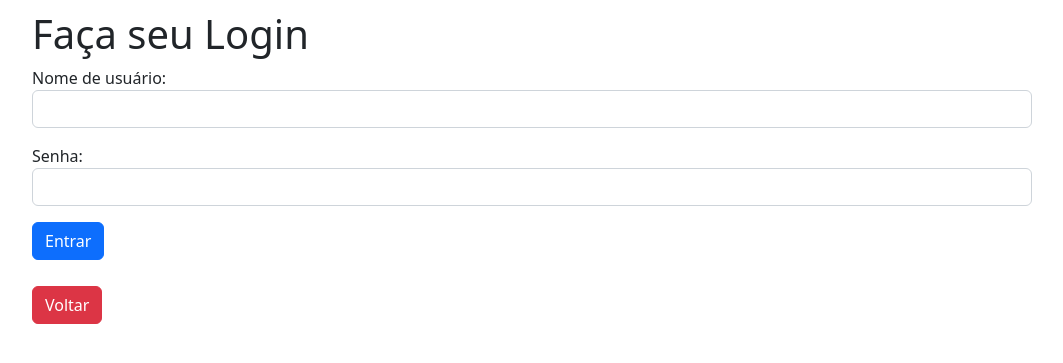
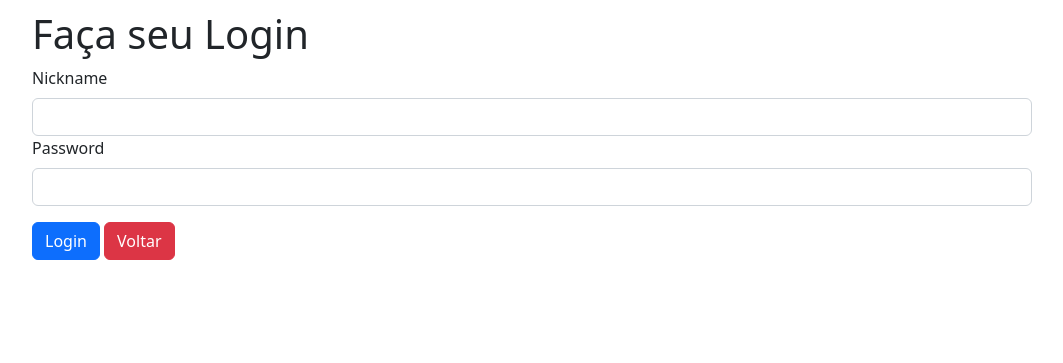
Before and after one commit to ernaneDomingues/Game_Library_v1.0, a Flask app: page /login in a window 1280 px wide. Shown: the top 363 px of the page, without its empty margins (108-1171 px from the left). Run offline with Flask 2, Linux system fonts and the light colour scheme; some libraries are stand-ins or nearby versions.

Commit message:
Completed Project

```diff
--- a/helpers.py
+++ b/helpers.py
@@ -1,7 +1,7 @@
 import os
 from jogoteca import app
 from flask_wtf import FlaskForm
-from wtforms import StringField, validators, SubmitField
+from wtforms import StringField, validators, SubmitField, PasswordField
 
 
 class FormularioJogo(FlaskForm):
@@ -10,6 +10,10 @@ class FormularioJogo(FlaskForm):
     console = StringField('Console', [validators.DataRequired(), validators.Length(min=1, max=20)])
     salvar = SubmitField('Salvar')
 
+class FormularioUsuario(FlaskForm):
+    nickname = StringField('Nickname', [validators.DataRequired(), validators.Length(min=1, max=8)])
+    password = PasswordField('Password', [validators.DataRequired(), validators.Length(min=1, max=100)])
+    login = SubmitField('Login')
 def recupera_imagem(id):
     for nome_arquivo in os.listdir(app.config['UPLOAD_PATH']):
         if f'capa{id}' in nome_arquivo:
--- a/jogoteca.py
+++ b/jogoteca.py
@@ -1,6 +1,7 @@
 from flask import Flask
 from flask_sqlalchemy import SQLAlchemy
 from flask_wtf.csrf import CSRFProtect
+from flask_bcrypt import Bcrypt
 
 app = Flask(__name__)
 
@@ -8,8 +9,10 @@ app.config.from_pyfile('config.py')
 
 db = SQLAlchemy(app)
 csrf = CSRFProtect(app)
+bcrypt = Bcrypt(app)
 
-from views import *
+from views_game import *
+from views_user import *
 
 if __name__ == '__main__':
     app.run(debug=True)
--- a/templates/cadastro.html
+++ b/templates/cadastro.html
@@ -1,8 +1,8 @@
 {% extends "template.html" %}
 {% block conteudo %}
-<form action="{{ url_for('criar') }}" method="post" enctype="multipart/form-data">
+<form class="formularioJogo" action="{{ url_for('criar') }}" method="post" enctype="multipart/form-data">
 
-    <figure class="img thumbnail col-md-4">
+    <figure class="img thumbnail col-md-4 formularioImagem">
         <img class="img-fluid" src="{{ url_for('imagem', nome_arquivo='capa_padrao.jpg') }}">
         <figcaption>
             <label class="fileContainer">
@@ -27,7 +27,7 @@
             {{ form.console.label(class='form-label') }}
             {{ form.console(class='form-control') }}
         </div>
-        <div class="form-group">
+        <div class="form-group buttons">
             {{ form.salvar(class='btn btn-primary') }}
             <a class="btn btn-danger" href="{{ url_for('index') }}">Voltar</a>
         </div>
--- a/templates/login.html
+++ b/templates/login.html
@@ -3,14 +3,20 @@
 
 <form method="POST" action="{{ url_for('autenticar') }}">
     <input type="hidden" name="proxima" value="{{ proxima }}">
-    <p><label>Nome de usuário:</label> <input class="form-control" type="text" name="usuario" required></p>
-    <p><label>Senha:</label> <input class="form-control" type="password" name="senha" required></p>
-    <p>
-        <button class="btn btn-primary" type="submit">Entrar</button>
-    </p>
+    {{ form.csrf_token() }}
+    <div class="form-group">
+        {{ form.nickname.label(class='form-label') }}
+        {{ form.nickname(class='form-control')}}
+    </div>
+    <div class="form-group">
+        {{ form.password.label(class='form-label') }}
+        {{ form.password(class='form-control')}}
+    </div>
+    <div class="form-group buttons">
+        {{ form.login(class='btn btn-primary') }}
+        <a class="btn btn-danger" href="{{ url_for('index') }}">Voltar</a>
+    </div>
 </form>
-
-<a class="btn btn-danger" href="{{ url_for('index') }}">Voltar</a>
 </div>
 
 {% endblock %}
--- a/views.py
+++ b/views_game.py
@@ -1,6 +1,6 @@
 from flask import render_template, request, redirect, session, flash, url_for, send_from_directory
 from jogoteca import app, db
-from models import Jogos, Usuarios
+from models import Jogos
 from helpers import recupera_imagem, deleta_arquivo, FormularioJogo
 import time
 @app.route('/')
@@ -8,14 +8,12 @@ def index():
     jogos = Jogos.query.order_by(Jogos.id)
     return render_template('lista.html', titulo='Jogos', jogos=jogos)
 
-
 @app.route('/cadastro')
 def cadastro():
     if 'usuario_logado' not in session or session['usuario_logado'] == None:
         return redirect(url_for('login', proxima=url_for('cadastro')))
     form = FormularioJogo()
     return render_template('cadastro.html', titulo='Cadastro de jogos', form=form)
-
 
 @app.route('/criar', methods=['POST', ])
 def criar():
@@ -90,30 +88,6 @@ def deletar(id):
 
     return redirect(url_for('index'))
 
-@app.route('/login')
-def login():
-    proxima = request.args.get('proxima')
-    return render_template('login.html', titulo='Faça seu Login', proxima=proxima)
-
-@app.route('/autenticar', methods=['POST',])
-def autenticar():
-    usuario = Usuarios.query.filter_by(nickname=request.form['usuario']).first()
-    if usuario:
-        if request.form['senha'] == usuario.senha:
-            session['usuario_logado'] = usuario.nickname
-            flash(usuario.nickname + ' logado com sucesso!')
-            proxima_pagina = request.form['proxima']
-            return redirect(proxima_pagina)
-    else:
-        flash('Usuário não logado.')
-        return redirect(url_for('login'))
-
-@app.route('/logout')
-def logout():
-    session['usuario_logado'] = None
-    flash('Logout realizado com sucesso')
-    return redirect(url_for('index'))
-
 @app.route('/uploads/<nome_arquivo>')
 def imagem(nome_arquivo):
     return send_from_directory('uploads', nome_arquivo)
--- /dev/null
+++ b/views_user.py
@@ -0,0 +1,32 @@
+from flask import render_template, request, redirect, session, flash, url_for
+from jogoteca import app
+from models import Usuarios
+from helpers import FormularioUsuario
+from flask_bcrypt import check_password_hash
+
+
+@app.route('/login')
+def login():
+    proxima = request.args.get('proxima')
+    form = FormularioUsuario()
+    return render_template('login.html', titulo='Faça seu Login', proxima=proxima, form=form)
+
+@app.route('/autenticar', methods=['POST',])
+def autenticar():
+    form = FormularioUsuario(request.form)
+    usuario = Usuarios.query.filter_by(nickname=form.nickname.data).first()
+    senha = check_password_hash(usuario.senha, form.password.data)
+    if usuario and senha:
+        session['usuario_logado'] = usuario.nickname
+        flash(usuario.nickname + ' logado com sucesso!')
+        proxima_pagina = request.form['proxima']
+        return redirect(proxima_pagina)
+    else:
+        flash('Usuário não logado.')
+        return redirect(url_for('login'))
+
+@app.route('/logout')
+def logout():
+    session['usuario_logado'] = None
+    flash('Logout realizado com sucesso')
+    return redirect(url_for('index'))
```
Also changed, not shown: bd.py (+4 -3 lines), templates/editar.html (+4 -4 lines).
